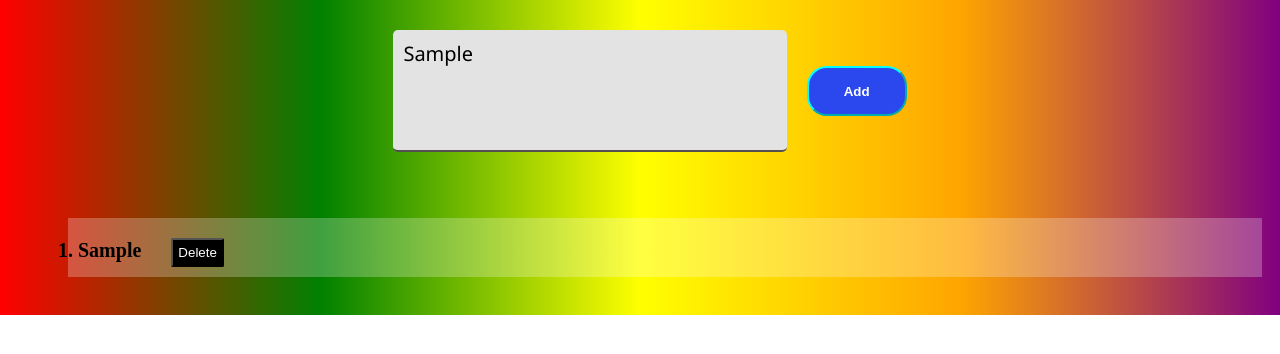
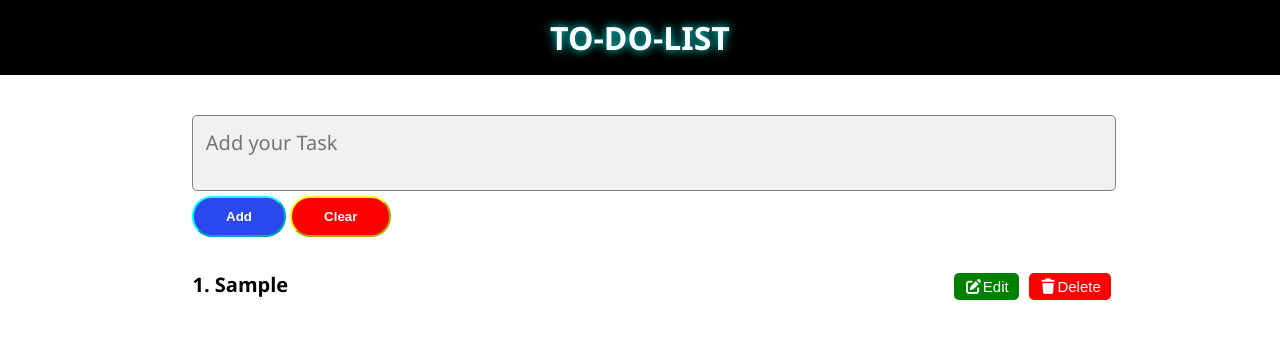
Before and after one commit to dinesh-karthi/First-Projects, a plain HTML site: page Todo list/todo.html in a window 1280 px wide. Both pictures are taken after typing "Sample" into the empty fields and a click on the button "Add". Drawn offline with Linux system fonts and the light colour scheme.

Commit message:
Todo list page updated with new styles and script funtions

```diff
--- /dev/null
+++ b/Todo list/script.js
@@ -0,0 +1,49 @@
+    const addBtn = document.querySelector('.add-btn');
+    const clrBtn = document.querySelector('.clear-btn');
+    var Input = document.getElementById('input-text');
+    const listContainer = document.querySelector('.list-container');
+
+    addBtn.addEventListener('click', function() {
+        const task = Input.value;
+        if (task) {
+            const list = document.createElement('div');
+            list.className = 'list';
+
+            const ol = document.createElement('ol');
+            const li = document.createElement('li');
+            li.textContent = task;
+            ol.appendChild(li);
+            list.appendChild(ol);
+
+            const btnsDiv = document.createElement('div');
+            btnsDiv.className = 'btns';
+
+            const editBtn = document.createElement('button');
+            editBtn.className = 'edit';
+            editBtn.innerHTML = '<i class="fa-solid fa-pen-to-square"></i>Edit';
+            editBtn.addEventListener('click', function() {
+                const newTask = prompt('Edit your task:', li.textContent);
+                if (newTask) {
+                    li.textContent = newTask;
+                }
+            });
+
+            const removeBtn = document.createElement('button');
+            removeBtn.className = 'remove';
+            removeBtn.innerHTML = '<i class="fa-solid fa-trash"></i>Delete';
+            removeBtn.addEventListener('click', function() {
+                listContainer.removeChild(list);
+            });
+
+            btnsDiv.appendChild(editBtn);
+            btnsDiv.appendChild(removeBtn);
+            list.appendChild(btnsDiv);
+
+            listContainer.appendChild(list);
+            Input.value = '';
+        }
+    })
+
+    clrBtn.addEventListener('click', function() {
+        Input.value = '';
+    })
--- a/Todo list/todo.html
+++ b/Todo list/todo.html
@@ -5,35 +5,31 @@
     <meta name="viewport" content="width=device-width, initial-scale=1.0">
     <title>Todo List</title>
     <link rel="stylesheet" href="todostyle.css">
-    <link rel="icon" href="title icon.png">
+    <link rel="stylesheet" href="https://cdnjs.cloudflare.com/ajax/libs/font-awesome/7.0.1/css/all.min.css" integrity="sha512-2SwdPD6INVrV/lHTZbO2nodKhrnDdJK9/kg2XD1r9uGqPo1cUbujc+IYdlYdEErWNu69gVcYgdxlmVmzTWnetw==" crossorigin="anonymous" referrerpolicy="no-referrer" />
+    <script src="script.js" defer></script>
 </head>
 <body>
-
+    <header>
+        <h1>TO-DO-LIST</h1>
+    </header>
+        <div class="todo-container">
        <div class="textbox">
-         <textarea id="input-text" maxlength="50"></textarea>
-        <button class="btn" onclick="add(event)">Add</button>
+         <textarea id="input-text" maxlength="50" placeholder="Add your Task"></textarea><br>
+        <button class="add-btn">Add</button>
+        <button class="clear-btn">Clear</button>
        </div>
 
        <div class="list-container">
-        <ol id="ordered-list" style="margin-top: 2cqmax;">
-        </ol>
+            <!-- <div class="list">
+                <ol>
+                    <li>Task1</li>
+                </ol>
+                <div class="btns">
+                <button class="edit"><i class="fa-solid fa-pen-to-square"></i>Edit</button>
+                <button class="remove"><i class="fa-solid fa-trash"></i>Delete</button>
+                </div> -->
+             </div>
        </div>
-
-        <script defer>
-            var ol=document.getElementById("ordered-list")
-            var text=document.getElementById("input-text")
-
-            function add(event){
-                var listitem=document.createElement("li")
-                listitem.innerHTML=text.value +"<button class='btn-delete' onclick='del(event)'>Delete</button>"
-                ol.append(listitem)
-                ol.style.backgroundColor="rgba(255,255,255,0.25)"
-                ol.style.padding="10px"
-            }
-
-            function del(event) {
-                event.target.parentElement.remove()
-            }
-        </script>
+    </div>
 </body>
 </html>
--- a/Todo list/todostyle.css
+++ b/Todo list/todostyle.css
@@ -1,92 +1,95 @@
-html{
-    background: linear-gradient(to right,red,green,yellow, orange, purple);
-    background-position: fixed;
-    background-repeat: no-repeat;
-    background-size: cover;
+*{
+    margin: 0;
+    padding: 0;
+}
+body{
+    width: 100vw;
+    height: 100vh;
+    font-family: 'Segoe UI', Tahoma, Geneva, Verdana, sans-serif;
+}
+header {
+    background-color: black;
+    color: white;
+    padding: 1rem 0;
+}
+header h1{
+    text-shadow: 0 0 10px aqua;
+    text-align: center;
+}
+.todo-container{
+    display: flex;
+    flex-direction: column;
+    align-items: center;
+    margin-top: 1rem;
+    width: 100%;
+    height: 100%;
 }
 .textbox{
-    display: flex;
-    justify-content: center;
-    align-items: center;
-    margin: 10px;
+    padding: 1.5rem;
+    width:  70%;
 }
-@media screen and (max-width:600px) {
-    .textbox{
-        width: 500px;
-    }
-
-}
-#input-text{
-   background-color: rgb(228, 227, 227);
+.textbox textarea{
+    width: 100%;
+    background-color: rgba(228, 227, 227,0.5);
    font-size: 20px;
    font-family: 'Segoe UI', Tahoma, Geneva, Verdana, sans-serif;
-   margin: 20px;
-   padding: 10px;
-   width: 30%;
-   height: 100px;
+   padding: 0.8rem;
+   width: 100%;
+   height: 3rem;
    border-radius: 5px;
-   border: solid gray ;
-   border-top: none;
-   border-left: none;
-   border-right: none;
-   border-bottom: solid rgb(85, 80, 80) 2px;
+   border: 0.2px solid gray ;
    resize: none;
 }
-#input-text:focus {
+
+textarea:focus {
+    border: none;
     outline: none;
-    border-bottom-color: aqua ;
-    animation-name: example;
-    border-bottom-width: 10px;
-    transition-timing-function: ease-in-out;
-    animation-duration: 5s;
-}
-@keyframes example {
-    0%{
-        background-color: red;
-        left: 0px;
-    }
-    25%{
-        background-color: black;
-        left: 10%;
-    }
-    50%{
-        background-color: yellow;
-       left: 20%;
-    }
-    100%{
-        background-color: blue;
-        left: 30%;
-    }
-}
-#input-text:hover{
-    border-bottom-color: red;
-    transition: bottom 3s;
+    background-color: rgba(228, 227, 227);
 }
 
-
-.btn{
-    width: 100px;
-    height: 50px;
-    background-color: rgb(42, 72, 238);
+.add-btn , .clear-btn{
+    padding: 0.7rem 2rem;
     color: white;
     border-radius: 20px;
-    border-color: aqua;
     font-weight: bolder;
     cursor: pointer;
 }
+.add-btn{
+    background-color: rgb(42, 72, 238);
+     border-color: aqua;
+}
+.clear-btn{
+    background-color: red;
+     border-color: yellow;
+}
+.add-btn:hover,.clear-btn:hover{
+    opacity: 0.8;
+}
 .list-container{
-    margin-left: 50px;
+    align-self: flex-start;
+    margin-left: 16%;
     padding: 10px;
     font-size: 20px;
     font-weight: bold;
+    width: 70%;
 }
-
-.btn-delete{
-    background-color: black;
+.list {
+    display:flex;
+    justify-content: space-between;
+}
+.btns button{
+    margin-left: 10px;
+    padding: 5px 10px;
+    border-radius: 5px;
+    cursor: pointer;
+    font-size: 15px;
+    border: none;
+}
+.edit{
+    background-color: green;
     color: white;
-    margin-left: 30px;
-    border-radius: 2px;
-    outline: none;
-    padding: 5px;
-    margin-top: 10px;
 }
+.remove{
+    background-color: red;
+    color: white;
+}
```
